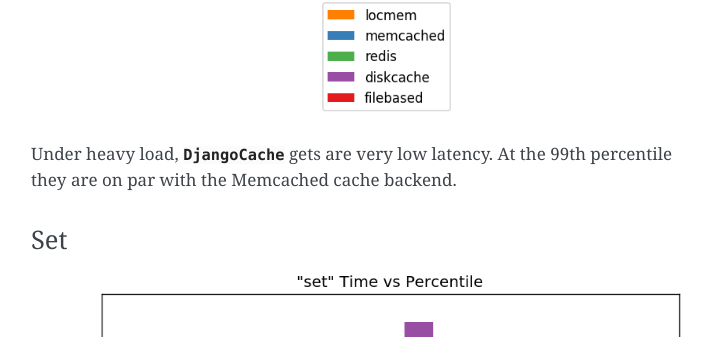
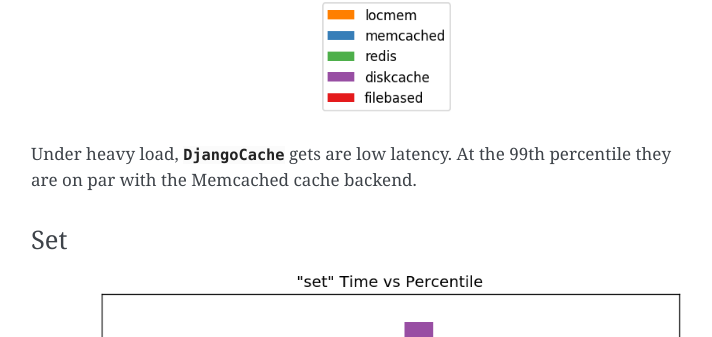
Before and after one commit to grantjenks/python-diskcache, a Sphinx documentation site: the page built from docs/djangocache-benchmarks.rst, in a window 1280 px wide and 900 px high, scrolled down 2823 px. Shown: the part 118-455 px from the top of the window, without its empty margins (389-1101 px from the left). Built offline with Sphinx 7.4.7, drawn with Linux system fonts in a browser that asks for light colours; some of the changed text lies outside the part shown.

Commit message:
Proselint fixes

```diff
--- a/docs/cache-benchmarks.rst
+++ b/docs/cache-benchmarks.rst
@@ -116,7 +116,7 @@
     Total     98999                                                     2.669s
 ========= ========= ========= ========= ========= ========= ========= =========
 
-Memcached performance is low latency and very stable.
+Memcached performance is low latency and stable.
 
 ========= ========= ========= ========= ========= ========= ========= =========
 Timings for redis.StrictRedis
@@ -144,8 +144,8 @@
 
 .. image:: _static/core-p8-get.png
 
-Under heavy load, :doc:`DiskCache <index>` gets are very low latency. At the
-90th percentile, they are less than half the latency of Memcached.
+Under heavy load, :doc:`DiskCache <index>` gets are low latency. At the 90th
+percentile, they are less than half the latency of Memcached.
 
 Set
 ...
--- a/docs/case-study-landing-page-caching.rst
+++ b/docs/case-study-landing-page-caching.rst
@@ -75,7 +75,7 @@
 as three layers of caching and locking wrap the function.
 
 Ideally, the system would anticipate the pending expiration of the cached item
-and would recompute the result in a separate thread of execution.  Coordinating
+and would recompute the result in a separate thread of execution. Coordinating
 recomputation would be a function of the number of workers, the expiration
 time, and the duration of computation. Fortunately, Vattani, et al. published
 the solution in "Optimal Probabilistic Cache Stampede Prevention" in 2015.
@@ -135,7 +135,7 @@
 page and cache the result. With no barrier in place, eleven workers cause a
 cache stampede. The eleven workers are composed of ten synchronous workers and
 one in a background thread. The best way to customize :math:`\beta` is through
-experimentation, otherwise the default is very reasonable.
+experimentation, otherwise the default is reasonable.
 
 :doc:`DiskCache <index>` provides data types and recipes for memoization and
 mitigation of cache stampedes. The decorators provided are composable for a
--- a/docs/case-study-web-crawler.rst
+++ b/docs/case-study-web-crawler.rst
@@ -116,7 +116,7 @@
     >>> len(results)
     99
 
-As an added benefit, our code also now works in parallel. For free!
+As an added benefit, our code also now works in parallel.
 
     >>> results.clear()
     >>> from multiprocessing import Process
--- a/docs/djangocache-benchmarks.rst
+++ b/docs/djangocache-benchmarks.rst
@@ -102,8 +102,8 @@
 
 .. image:: _static/djangocache-get.png
 
-Under heavy load, :class:`DjangoCache <diskcache.DjangoCache>` gets are very
-low latency. At the 99th percentile they are on par with the Memcached cache
+Under heavy load, :class:`DjangoCache <diskcache.DjangoCache>` gets are low
+latency. At the 99th percentile they are on par with the Memcached cache
 backend.
 
 Set
@@ -157,7 +157,7 @@
     Total    791992                                                    68.825s
 ========= ========= ========= ========= ========= ========= ========= =========
 
-Memcached performance is low latency and very stable.
+Memcached performance is low latency and stable.
 
 ========= ========= ========= ========= ========= ========= ========= =========
 Timings for redis
--- a/docs/sf-python-2017-meetup-talk.rst
+++ b/docs/sf-python-2017-meetup-talk.rst
@@ -20,7 +20,7 @@
 Backends
 --------
 
-* Backends have very different designs and tradeoffs.
+* Backends have different designs and tradeoffs.
 
 
 Frameworks
@@ -165,7 +165,7 @@
 * Use a context manager for isolation level management.
 * Pragmas tune the behavior and performance of SQLite.
 
-  * Default is very robust and slow.
+  * Default is robust and slow.
   * Use write-ahead-log so writers don't block readers.
   * Memory-map pages for fast lookups.
 
```
Also changed, not shown: README.rst (+5 -5 lines), docs/tutorial.rst (+7 -7 lines).
